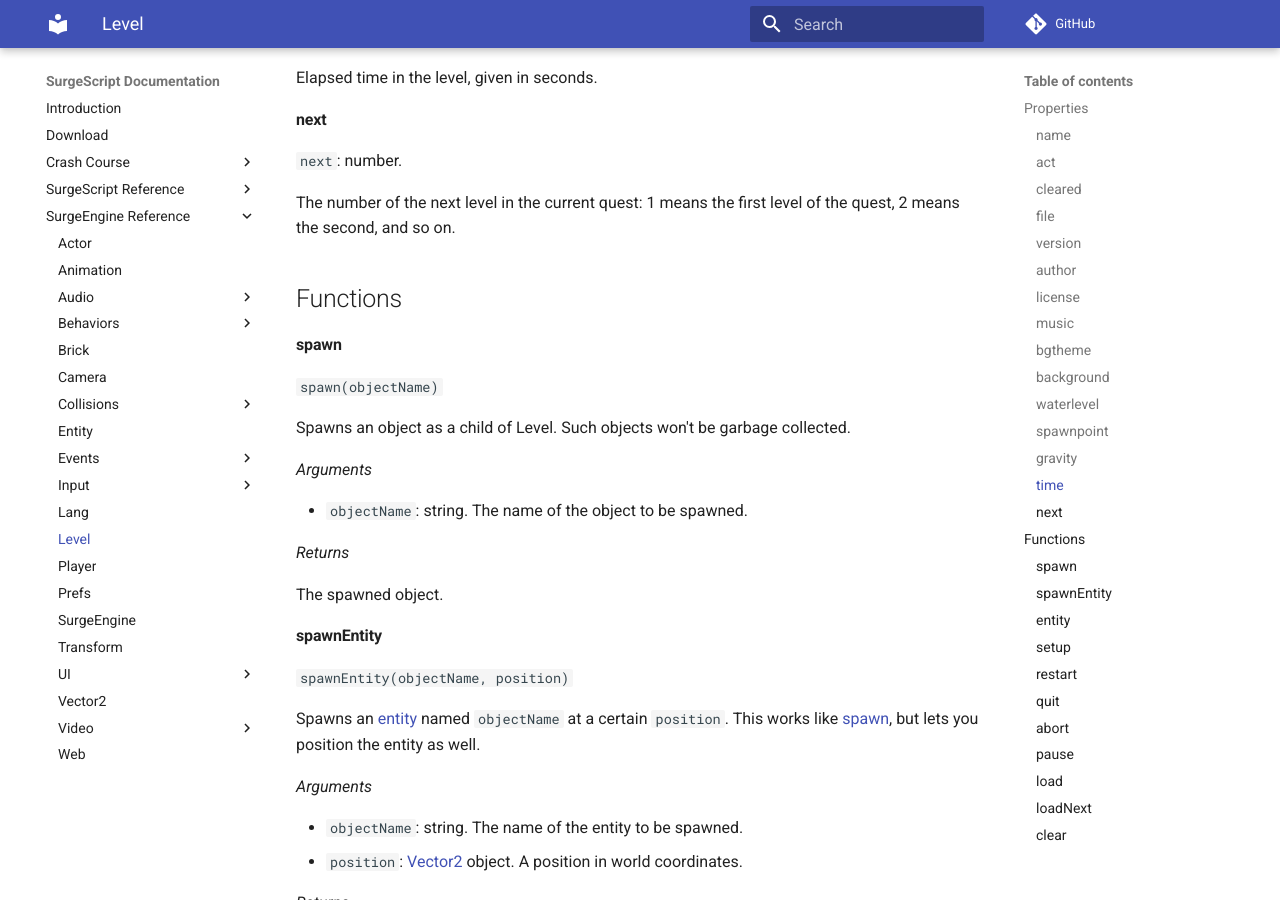
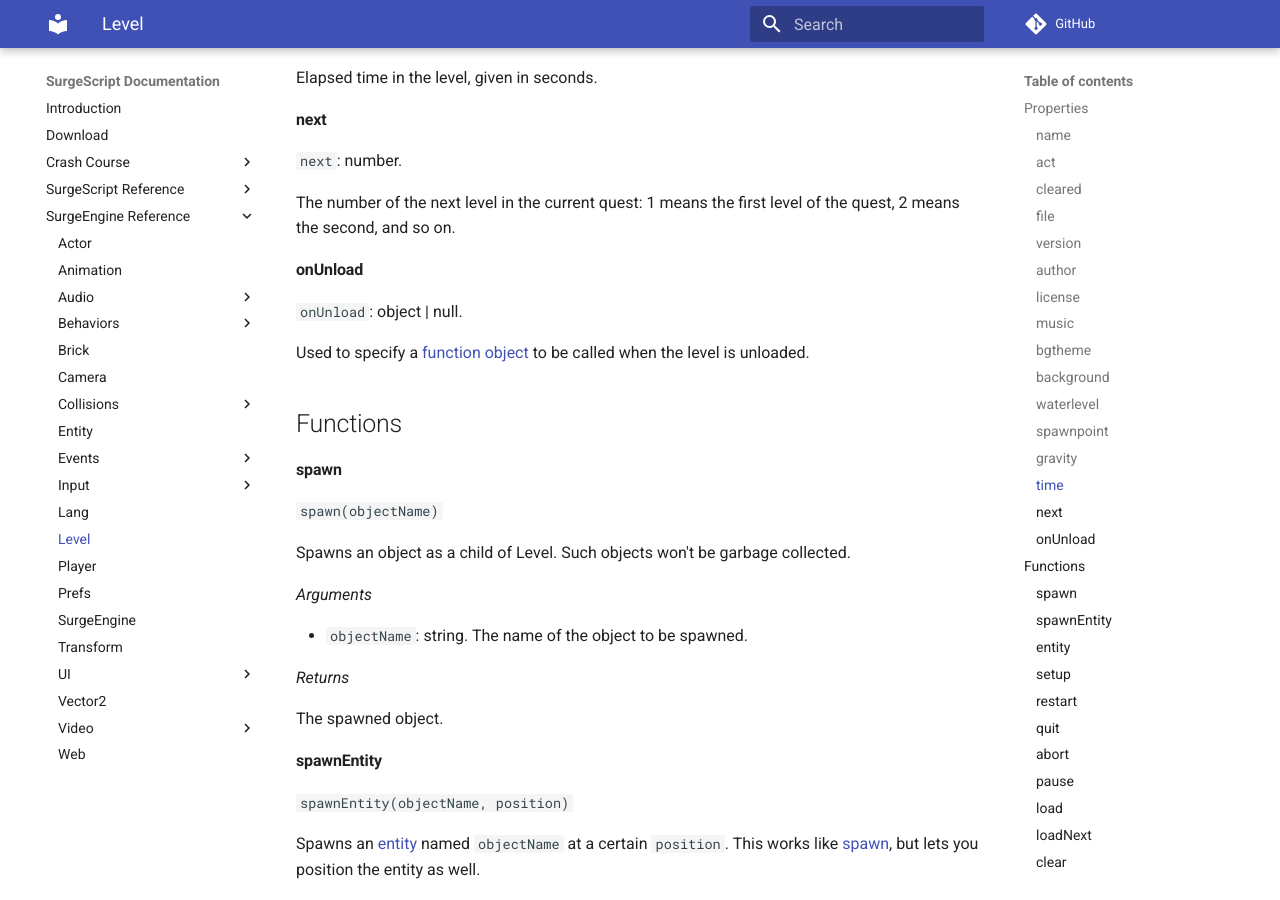
Before and after one commit to alemart/surgescript, an MkDocs documentation site: the page built from docs/engine/level.md, in a window 1280 px wide and 900 px high, scrolled down 3266 px. Built offline with MkDocs 1.6.1 and Material for MkDocs 9.7.7, drawn with Linux system fonts in a browser that asks for light colours; comment, search, counter and statistics services are not loaded.

Commit message:
Docs: added Level.onUnload

```diff
--- a/docs/engine/level.md
+++ b/docs/engine/level.md
@@ -155,6 +155,12 @@ Elapsed time in the level, given in seconds.
 `next`: number.
 
 The number of the next level in the current quest: 1 means the first level of the quest, 2 means the second, and so on.
+
+#### onUnload
+
+`onUnload`: object | null.
+
+Used to specify a [function object](/tutorials/advanced_features/#function-objects) to be called when the level is unloaded.
 
 Functions
 ---------
```
